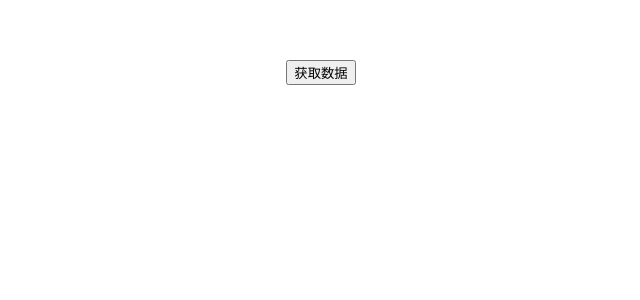
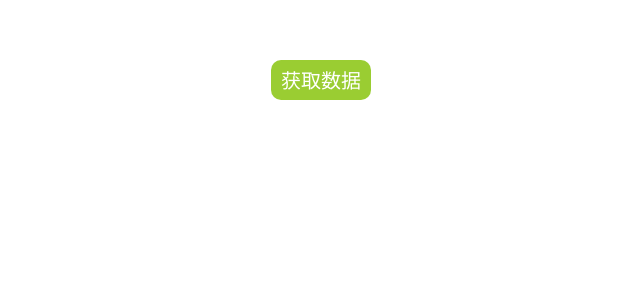
Before and after one commit to overlord1126/vue-search, a Vue app: page / in a window 1280 px wide. Shown: the top 300 px of the page, without its empty margins (319-959 px from the left). Built offline with nearby package versions, Linux system fonts and the light colour scheme.

Commit message:
获取按钮

```diff
--- a/src/components/getData.vue
+++ b/src/components/getData.vue
@@ -41,6 +41,19 @@
 	li{
 		list-style: none;
 	}
+	.getdata{
+		font: 20px/2 "微软雅黑";
+		color: #fff;
+		width: 100px;
+		height: 40px;
+		background: yellowgreen;
+		border-radius: 10px;
+		border: none;
+		outline: none;
+	}
+	.getdata:active{
+		background-color: greenyellow;
+	}
 	#list{
 		font: 14px/ 20px "微软雅黑";
 	}
```
